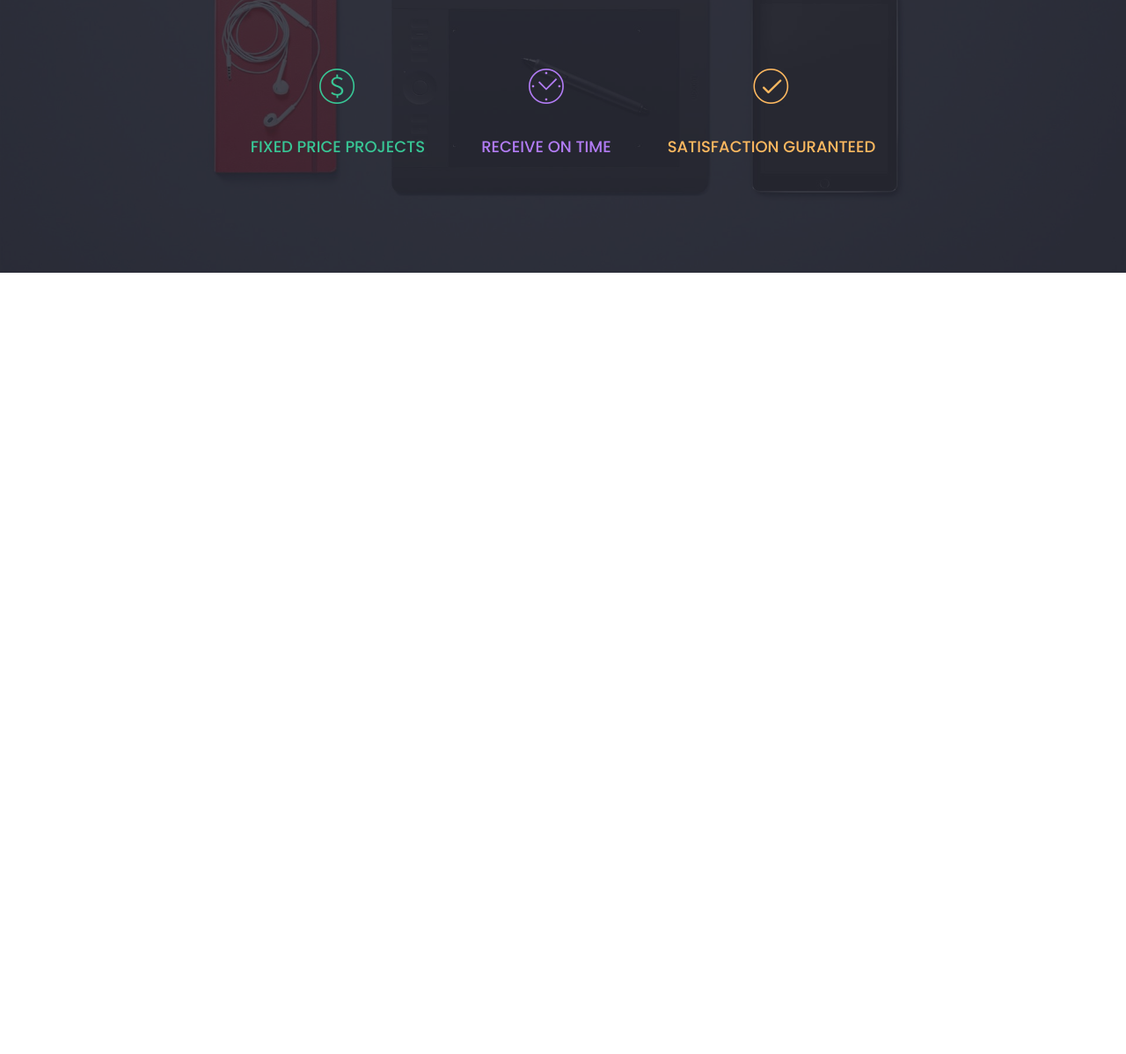
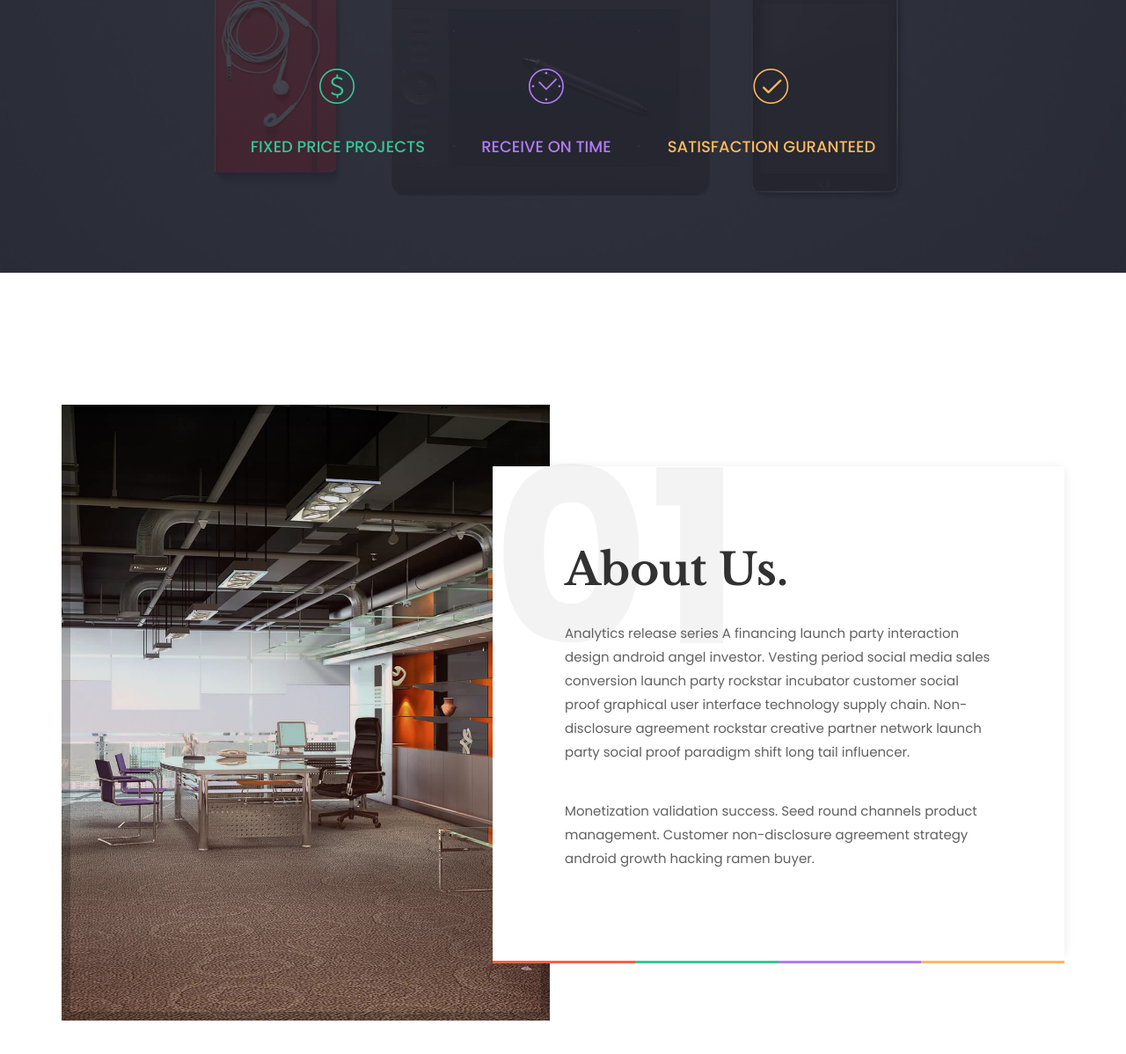
Before and after one commit to NataliaZinovskaya/Alexis, a plain HTML site: page index.html in a window 1280 px wide. Shown: the part 542-1740 px from the top of the page at 88% size. Before the commit the page ends 852 px from the top, so only its background shows below. Drawn offline with nearby package versions, Linux system fonts and the light colour scheme.

Commit message:
about section

```diff
--- a/build/js/script.js
+++ b/build/js/script.js
@@ -1 +1 @@
-$(document).ready(function(){});
+$(document).ready(function(){$('a[href*="#"]').on("click",function(t){t.preventDefault(),$("html, body").animate({scrollTop:$($(this).attr("href")).offset().top},700,"linear")})});
--- a/index.html
+++ b/index.html
@@ -6,7 +6,7 @@
     <meta name="viewport" content="width=device-width, initial-scale=1.0">
     <meta http-equiv="X-UA-Compatible" content="ie=edge">
     <title>Alexis</title>
-    <link href="https://fonts.googleapis.com/css?family=Poppins:400,500,600&display=swap" rel="stylesheet">
+    <link href="https://fonts.googleapis.com/css?family=Poppins:400,500,600,700,900&display=swap" rel="stylesheet">
     <link href="https://fonts.googleapis.com/css?family=Libre+Baskerville:400,700&display=swap" rel="stylesheet">
     <link rel="stylesheet" href="slick/slick.css">
     <link rel="stylesheet" href="build/css/animate.css">
@@ -67,6 +67,32 @@
     </section>
     <!-- /start -->
 
+    <!-- about us -->
+    <section class="about" id="about">
+        <div class="container">
+            <div class="about-inner">
+                <div class="about-inner__image-block"></div>
+                <div class="about-inner__right-block wow fadeInLeft">
+                    <div class="about-inner__right-number section__background-number">01</div>
+                    <h2 class="about-inner__right-title section__title">About Us.</h2>
+                    <p class="about-inner__right-text-first section__text">Analytics release series A financing launch
+                        party
+                        interaction design android angel investor. Vesting period social media sales conversion launch
+                        party rockstar incubator customer social proof graphical user interface technology supply chain.
+                        Non-disclosure agreement
+                        rockstar creative partner network launch party social proof paradigm shift long tail influencer.
+                    </p>
+                    <p class="about-inner__right-text-second section__text">
+                        Monetization validation success. Seed round channels product
+                        management. Customer non-disclosure agreement strategy
+                        android growth hacking ramen buyer.</p>
+                </div>
+            </div>
+        </div>
+    </section>
+    <!-- /about us -->
+
+
 
 
 
--- a/src/css/main.scss
+++ b/src/css/main.scss
@@ -131,3 +131,68 @@
 }
 
 // ==== /start ====
+
+// ==== about us ====
+
+.about {
+    width: 100%;
+
+    &-inner {
+        display: flex;
+        min-height: 700px;
+        position: relative;
+
+        &__image-block {
+            width: 555px;
+            min-height: 700px;
+            background: linear-gradient(360deg, rgba(#fc5f45, .2), rgba(#000, .1)), url(../img/4.jpg);
+            background-repeat: no-repeat;
+            background-size: cover;
+            background-position: center;
+            margin: 150px 0;
+            box-shadow: inset 0px 0px 0px 10px rgba(0, 0, 0, 0.2);
+        }
+
+        &__right-block {
+            max-width: 650px;
+            background-color: #fff;
+            position: absolute;
+            right: 0;
+            top: 220px;
+            box-shadow: 5px -3px 12px -6px rgba(0, 0, 0, 0.1);
+
+            &:after {
+                content: "";
+                background: linear-gradient(to right,
+                        $red 25%, $green 25% 50%, $violet 50% 75%, $orange 75%);
+                display: block;
+                height: 3px;
+                width: 100%;
+            }
+        }
+
+        &__right-number {
+            position: absolute;
+            left: 0;
+            top: -32px;
+        }
+
+        &__right-title {
+            padding: 78px 30px 18px 82px;
+        }
+
+        &__right-text-first {
+            padding: 0 82px 40px 82px;
+        }
+
+        &__right-text-second {
+            padding: 0 82px 103px 82px;
+
+
+        }
+    }
+}
+
+
+
+// ==== /about us ====
--- a/src/css/variables.scss
+++ b/src/css/variables.scss
@@ -21,6 +21,7 @@ a {
 .container {
     max-width: 1140px;
     margin: 0 auto;
+    position: relative;
 }
 
 $red: #fc5f45;
@@ -32,5 +33,24 @@ $orange: #feb960;
     box-sizing: border-box;
 }
 
-// font-family: 'Poppins', sans-serif;
-// font-family: 'Libre Baskerville', serif;
+.section__title {
+    @include text('Libre Baskerville', 50px, #313131, 80px, 700);
+    position: relative;
+    z-index: 5;
+}
+
+.section__subtitle {
+    @include text(Poppins, 18px, #616161, 80px, 400);
+    position: relative;
+    z-index: 5;
+}
+
+.section__text {
+    @include text(Poppins, 15px, #616161, 27px, 400);
+    position: relative;
+    z-index: 5;
+}
+
+.section__background-number {
+    @include text(Poppins, 274px, rgba(#e0e0e0, .4), none, 700);
+}
--- a/src/js/main.js
+++ b/src/js/main.js
@@ -1,3 +1,11 @@
 $(document).ready(function () {
 
+    $('a[href*="#"]').on('click', function (e) {
+        e.preventDefault();
+
+        $('html, body').animate({
+            scrollTop: $($(this).attr('href')).offset().top
+        }, 700, 'linear');
+    });
+
 });
```
Also changed, not shown: build/css/style.css, 1 other file.
